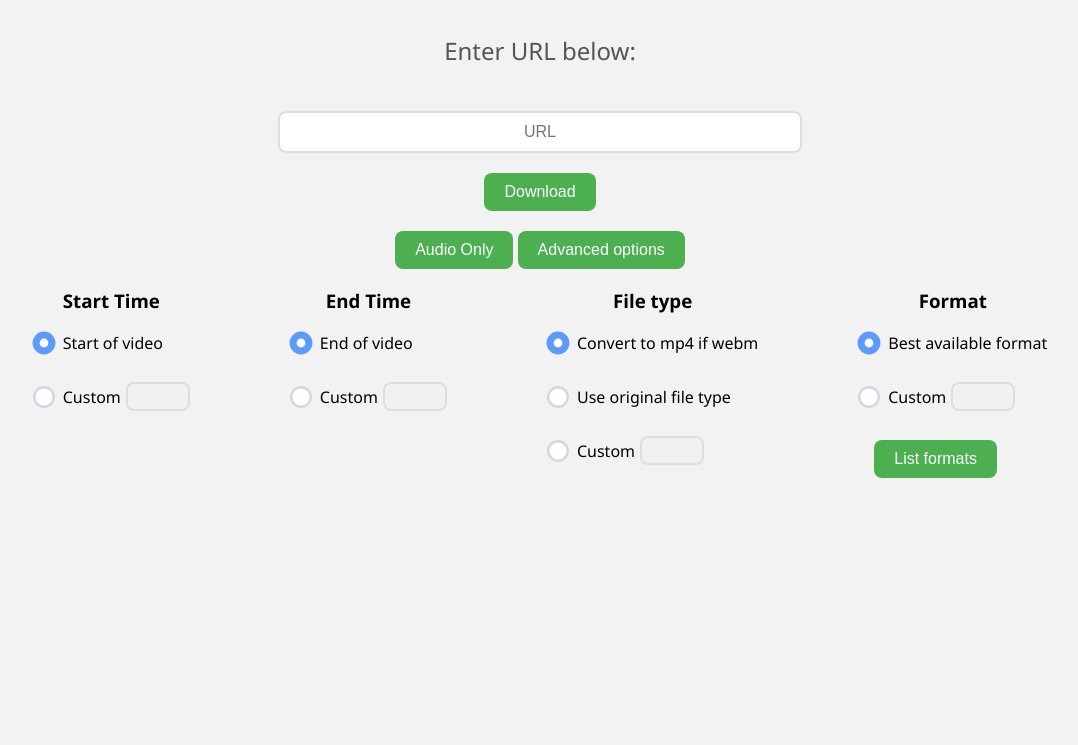
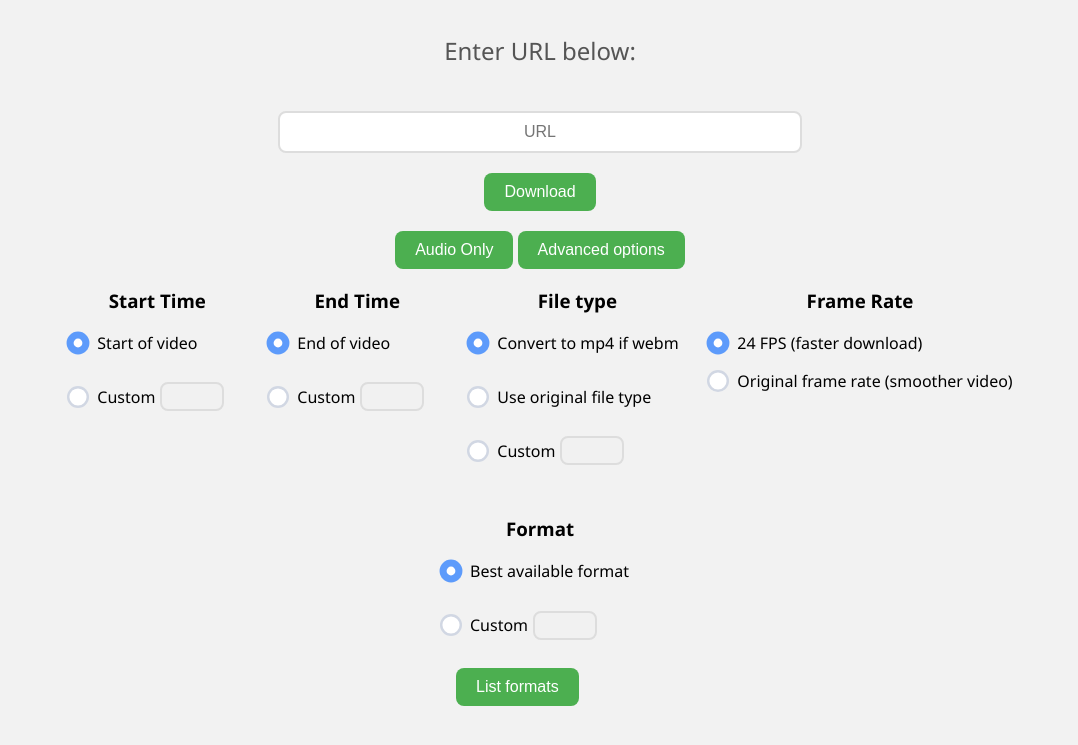
Before and after one commit to fastnlight0/Video-Downloader, a website: page index.html in a window 1280 px wide. Both pictures are taken after a click on the button "Advanced options". Shown: the part 119-864 px from the top of the page, without its empty margins (100-1178 px from the left). Before the commit the page ends 800 px from the top, so only its background shows below. Drawn offline with Linux system fonts and the light colour scheme.

Commit message:
Added frame rate restriction back, but as an option

```diff
--- a/index.html
+++ b/index.html
@@ -321,9 +321,9 @@
         <!-- Advanced options -->
         <button id="toggleButton">Advanced options</button>
         <div id="toggleDiv">
-            <div style="display: flex; justify-content: center; gap: 100px">
+            <div style="display: flex; flex-wrap: wrap; justify-content: center; gap: 20px; max-width: 1000px; margin: 0 auto">
                 <!-- Start -->
-                <div style="display: block">
+                <div style="display: block; min-width: 180px">
                     <h3>Start Time</h3>
                     <!-- Start of video option -->
                     <div>
@@ -343,7 +343,7 @@
                     </div>
                 </div>
                 <!-- End -->
-                <div style="display: block">
+                <div style="display: block; min-width: 180px">
                     <h3>End Time</h3>
                     <!-- End of video option -->
                     <div>
@@ -363,7 +363,7 @@
                     </div>
                 </div>
                 <!-- File format -->
-                <div style="display: block">
+                <div style="display: block; min-width: 220px">
                     <h3>File type</h3>
                     <!-- Convert option -->
                     <div>
@@ -390,8 +390,27 @@
                         <input type="text" id="customTypeInput" class="formatInput" disabled />
                     </div>
                 </div>
+                <!-- Frame rate options -->
+                <div style="display: block; min-width: 240px">
+                    <h3>Frame Rate</h3>
+                    <!-- 24 FPS option -->
+                    <div>
+                        <label class="radio">
+                            <input type="radio" name="framerateR" value="1" checked />
+                            <span>24 FPS (faster download)</span>
+                        </label>
+                    </div>
+
+                    <!-- Original frame rate option -->
+                    <div>
+                        <label class="radio">
+                            <input type="radio" name="framerateR" value="2" />
+                            <span>Original frame rate (smoother video)</span>
+                        </label>
+                    </div>
+                </div>
                 <!-- Format options -->
-                <div style="display: block">
+                <div style="display: block; min-width: 200px">
                     <h3>Format</h3>
                     <!-- Best format option -->
                     <div>
--- a/js/script.js
+++ b/js/script.js
@@ -126,6 +126,7 @@ function dl(audioOnly) {
             if (document.querySelector('input[name="formatR"]:checked').value == "2") {
                 heads.format = document.getElementById("customFormatInput").value;
             }
+            heads.framerate = document.querySelector('input[name="framerateR"]:checked').value;
             fetch((audioOnly ? "/dlaud/" : "/dl/") + document.getElementById("durl").value, { headers: heads }).then(
                 async function (res) {
                     if (res.status != 202) {
```
Also changed, not shown: app.mjs (+10 -15 lines).
